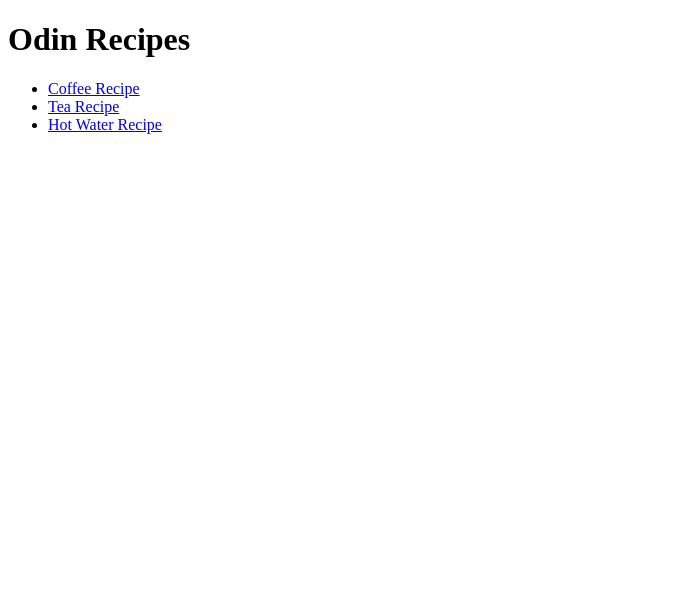
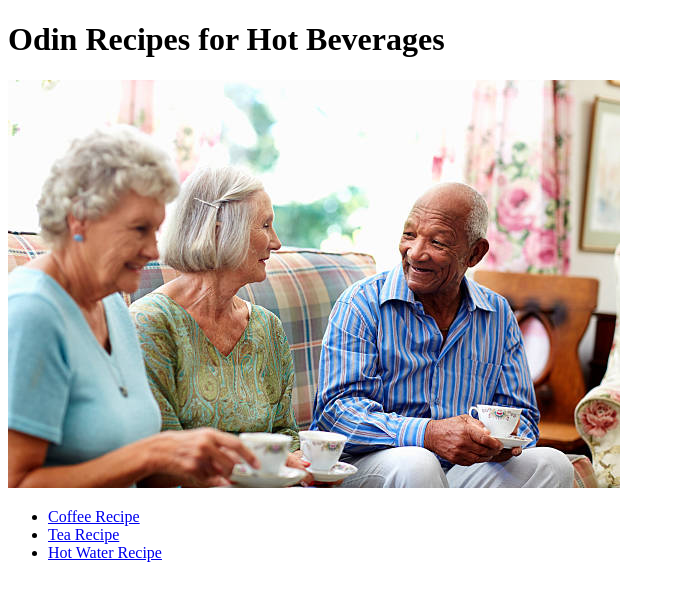
Before and after one commit to zalmandershikor/odin-recipes, a plain HTML site: page index.html in a window 1280 px wide. Shown: the whole page, without its empty margins (0-675 px from the left). Drawn offline with Linux system fonts and the light colour scheme.

Commit message:
Add Image to index page

```diff
--- a/index.html
+++ b/index.html
@@ -7,7 +7,8 @@
     <title>odin-recipes</title>
 </head>
 <body>
-    <h1>Odin Recipes</h1>
+    <h1>Odin Recipes for Hot Beverages</h1>
+    <img src="img/drinking-hot-bev.jpg" alt="Picture of 3 Elderly People Drinking Hot Bev">
     <ul>
     <li><a href="recipes/coffee.html">Coffee Recipe</a></li>
     <li><a href="recipes/tea.html">Tea Recipe</a></li>
```
Also changed, not shown: img/drinking-hot-bev.jpg (added).
